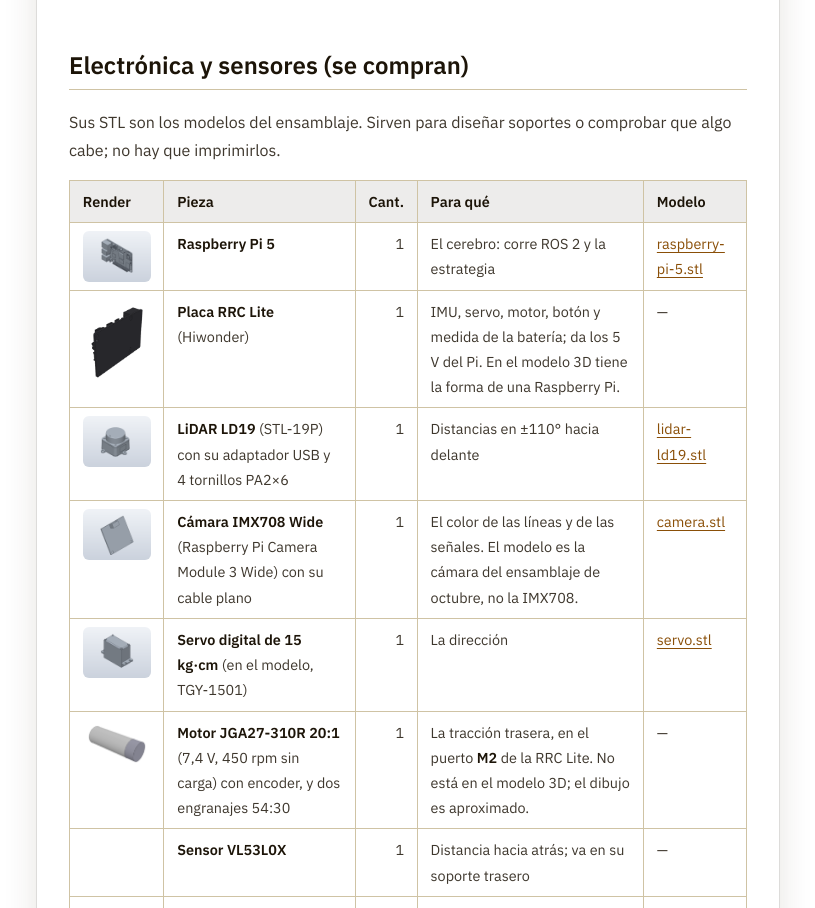
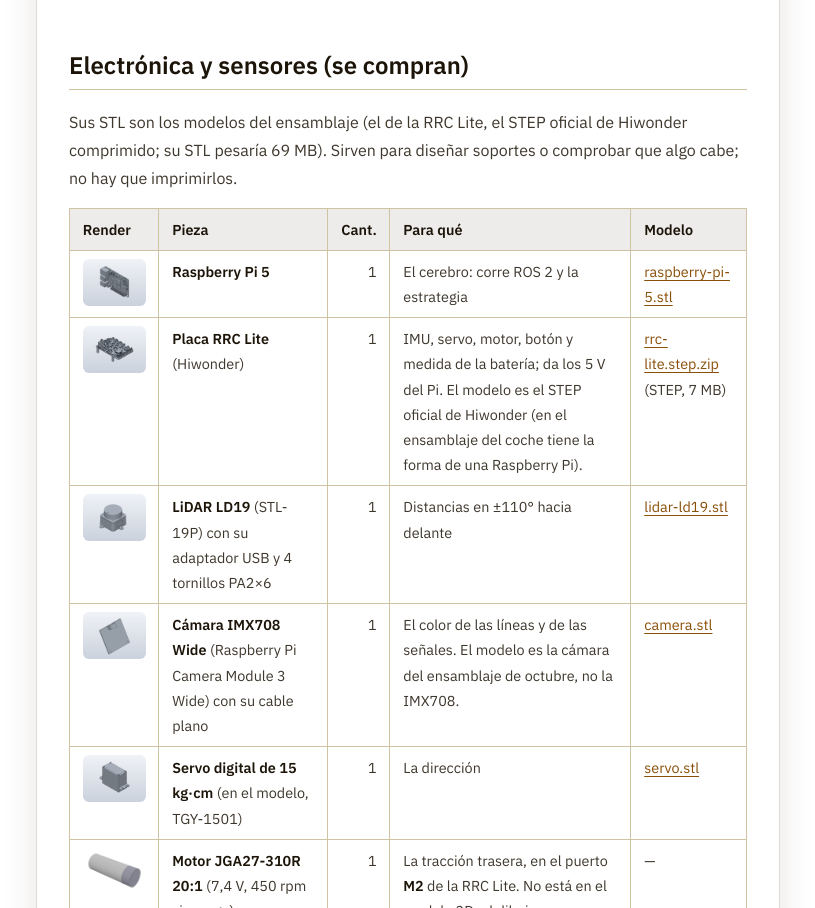
Before and after one commit to renzodamgo/Portfolio-Astro, an Astro site: page /learn/open-strategy/piezas-del-coche in a window 1280 px wide. Shown: the part 2593-3501 px from the top of the page, without its empty margins (240-1055 px from the left). Built offline with nearby package versions, Linux system fonts and the light colour scheme; Astro itself is replaced by a stand-in of ours; some packages are replaced by stand-ins of ours.

Commit message:
Learn parts list: the RRC Lite with a render and the official Hiwonder STEP (zipped, 7 MB; its STL would be 69 MB)

```diff
--- a/src/content/learn/steps/open-strategy/piezas-del-coche.md
+++ b/src/content/learn/steps/open-strategy/piezas-del-coche.md
@@ -41,12 +41,12 @@ Estas piezas vienen en el kit MentorPi A1 de Hiwonder. Los STL salen del STEP of
 
 ## Electrónica y sensores (se compran)
 
-Sus STL son los modelos del ensamblaje. Sirven para diseñar soportes o comprobar que algo cabe; no hay que imprimirlos.
+Sus STL son los modelos del ensamblaje (el de la RRC Lite, el STEP oficial de Hiwonder comprimido; su STL pesaría 69 MB). Sirven para diseñar soportes o comprobar que algo cabe; no hay que imprimirlos.
 
 | Render | Pieza | Cant. | Para qué | Modelo |
 |---|---|---:|---|---|
 | <img src="/learn/piezas/raspberry-pi-5.png" alt="Raspberry Pi 5" width="160" loading="lazy"> | **Raspberry Pi 5** | 1 | El cerebro: corre ROS 2 y la estrategia | [raspberry-pi-5.stl](/learn/piezas/raspberry-pi-5.stl) |
-| <img src="/learn/assembly/part-rrc.png" alt="RRC Lite" width="160" loading="lazy"> | **Placa RRC Lite** (Hiwonder) | 1 | IMU, servo, motor, botón y medida de la batería; da los 5 V del Pi. En el modelo 3D tiene la forma de una Raspberry Pi. | — |
+| <img src="/learn/piezas/rrc-lite.png" alt="RRC Lite" width="160" loading="lazy"> | **Placa RRC Lite** (Hiwonder) | 1 | IMU, servo, motor, botón y medida de la batería; da los 5 V del Pi. El modelo es el STEP oficial de Hiwonder (en el ensamblaje del coche tiene la forma de una Raspberry Pi). | [rrc-lite.step.zip](/learn/piezas/rrc-lite.step.zip) (STEP, 7 MB) |
 | <img src="/learn/piezas/lidar-ld19.png" alt="LiDAR LD19" width="160" loading="lazy"> | **LiDAR LD19** (STL-19P) con su adaptador USB y 4 tornillos PA2×6 | 1 | Distancias en ±110° hacia delante | [lidar-ld19.stl](/learn/piezas/lidar-ld19.stl) |
 | <img src="/learn/piezas/camera.png" alt="cámara" width="160" loading="lazy"> | **Cámara IMX708 Wide** (Raspberry Pi Camera Module 3 Wide) con su cable plano | 1 | El color de las líneas y de las señales. El modelo es la cámara del ensamblaje de octubre, no la IMX708. | [camera.stl](/learn/piezas/camera.stl) |
 | <img src="/learn/piezas/servo.png" alt="servo" width="160" loading="lazy"> | **Servo digital de 15 kg·cm** (en el modelo, TGY-1501) | 1 | La dirección | [servo.stl](/learn/piezas/servo.stl) |
```
Also changed, not shown: public/learn/piezas/rrc-lite.png (added), 1 other file.
